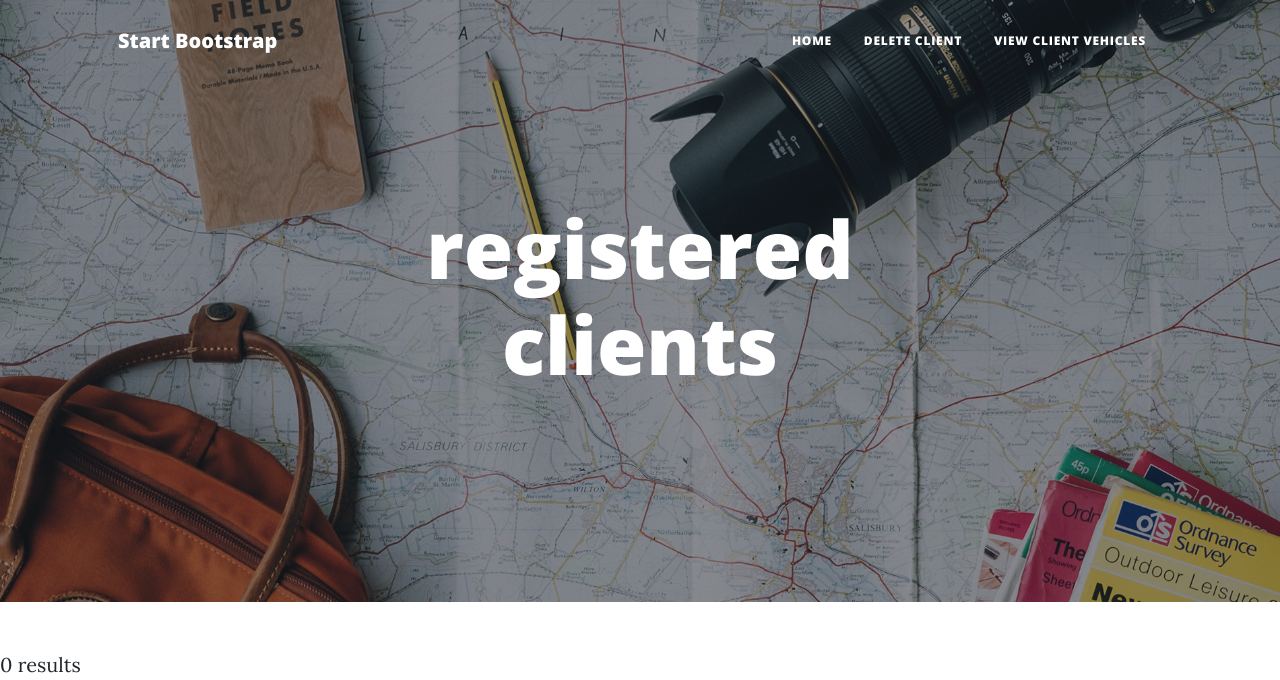
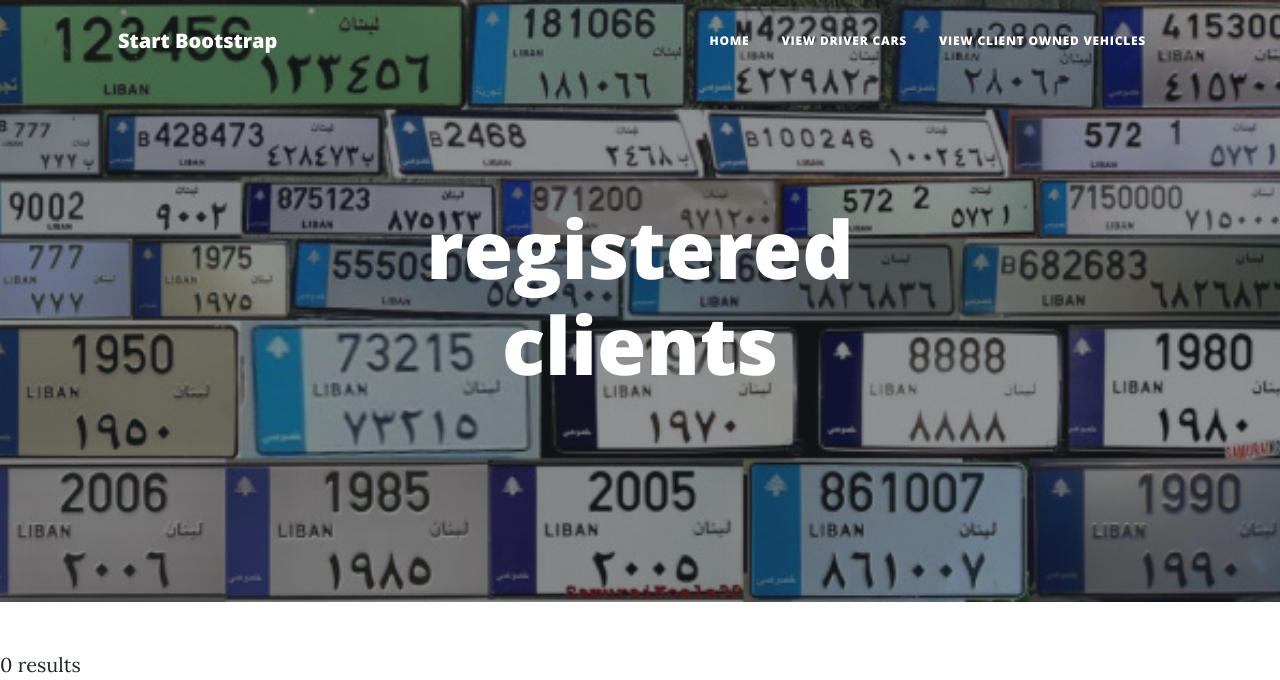
Before and after one commit to tarek5171/dbms_final_project, a PHP site: page /clients.php in a window 1280 px wide. Shown: the top 680 px of the page. Run offline with PHP 8.4, Linux system fonts and the light colour scheme; the visitor is signed in with stand-in values (Sample User, id 1); data that the repository does not hold is empty; some libraries are stand-ins or nearby versions.

Commit message:
Add files via upload

```diff
--- a/clients.php
+++ b/clients.php
@@ -32,14 +32,14 @@ $employee_id=$_SESSION['employee_id']
                 <div class="collapse navbar-collapse" id="navbarResponsive">
                     <ul class="navbar-nav ms-auto py-4 py-lg-0">
                         <li class="nav-item"><a class="nav-link px-lg-3 py-3 py-lg-4" href="index.php">Home</a></li>
-                        <li class="nav-item"><a class="nav-link px-lg-3 py-3 py-lg-4" href="clients_delete.php">delete client</a></li>
-                        <li class="nav-item"><a class="nav-link px-lg-3 py-3 py-lg-4" href="clients_viewcars.php">view client vehicles</a></li>
+                        <li class="nav-item"><a class="nav-link px-lg-3 py-3 py-lg-4" href="clients_viewdrive.php">view driver cars</a></li>
+                        <li class="nav-item"><a class="nav-link px-lg-3 py-3 py-lg-4" href="clients_viewcars.php">view client owned vehicles</a></li>
                     </ul>
                 </div>
             </div>
         </nav>
         <!-- Page Header-->
-        <header class="masthead" style="background-image: url('assets/img/about-bg.jpg')">
+        <header class="masthead" style="background-image: url('assets/img/contact-bg.jpg')">
             <div class="container position-relative px-4 px-lg-5">
                 <div class="row gx-4 gx-lg-5 justify-content-center">
                     <div class="col-md-10 col-lg-8 col-xl-7">
```
